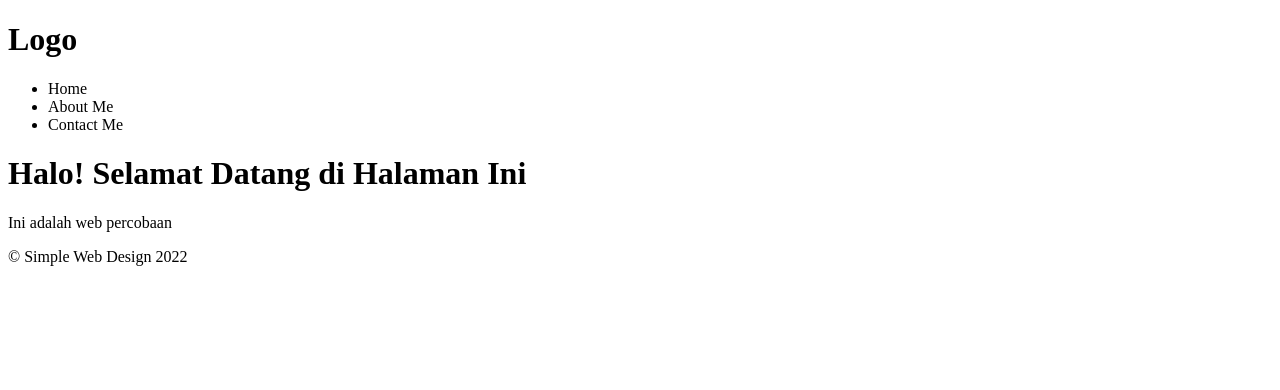
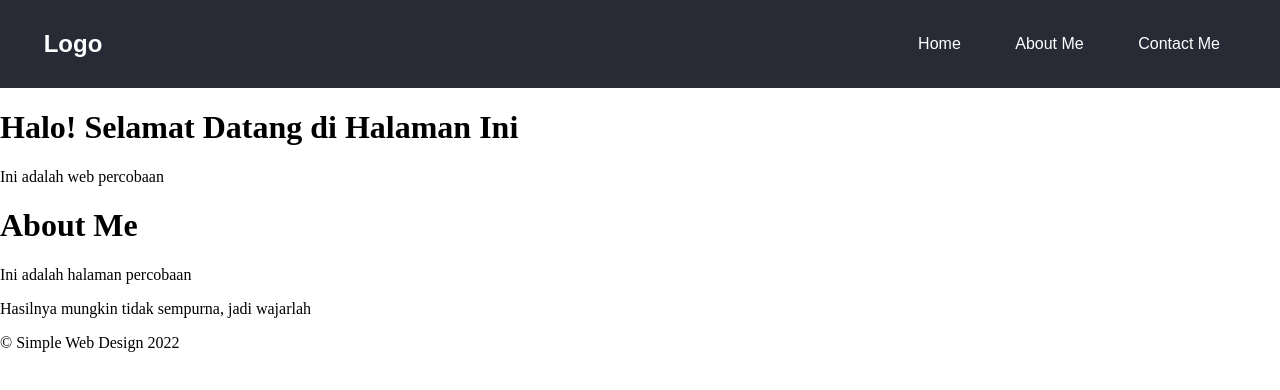
Before and after one commit to FrostBite7119/Simple-Web, a plain HTML site: page index.html in a window 1280 px wide. Drawn offline with Linux system fonts and the light colour scheme.

Commit message:
Menyelesaikan header tanpa javascript

```diff
--- a/index.html
+++ b/index.html
@@ -6,12 +6,12 @@
     </head>
     <body>
         <header>
-            <h1>Logo</h1>
+            <h2>Logo</h2>
             <nav>
                 <ul>
-                    <li>Home</li>
-                    <li>About Me</li>
-                    <li>Contact Me</li>
+                    <li><a href="">Home</a></li>
+                    <li><a href="">About Me</a></li>
+                    <li><a href="">Contact Me</a></li>
                 </ul>
             </nav>
         </header>
@@ -22,7 +22,11 @@
                     <p>Ini adalah web percobaan</p>
                 </div>
                 <div id="about-me">
-
+                    <div id="wadah-aboutme">
+                        <h1>About Me</h1>
+                        <p>Ini adalah halaman percobaan</p>
+                        <p>Hasilnya mungkin tidak sempurna, jadi wajarlah</p>
+                    </div>
                 </div>
                 <div id="contact-me">
 
--- a/style.css
+++ b/style.css
@@ -0,0 +1,38 @@
+body{
+    margin: 0;
+    padding: 0;
+}
+
+header{
+    background-color: #282A35;
+    display: flex;
+    color: white;
+    padding: 10px;
+}
+header > h2{
+    flex-basis: 10%;
+    text-align: center;
+    font-family: Arial, Helvetica, sans-serif;
+}
+header > nav{
+    flex-basis: 90%;
+    margin: auto 0;
+    text-align: right;
+    font-family: Arial, Helvetica, sans-serif;
+}
+
+header > nav li{
+    display: inline;
+    margin-right: 50px;
+}
+
+header > nav li a{
+    text-decoration: none;
+    color: white;
+    transition: 0.3s;
+}
+
+header > nav li a:hover{
+    text-decoration: none;
+    color: rgb(146, 144, 144);
+}
```
